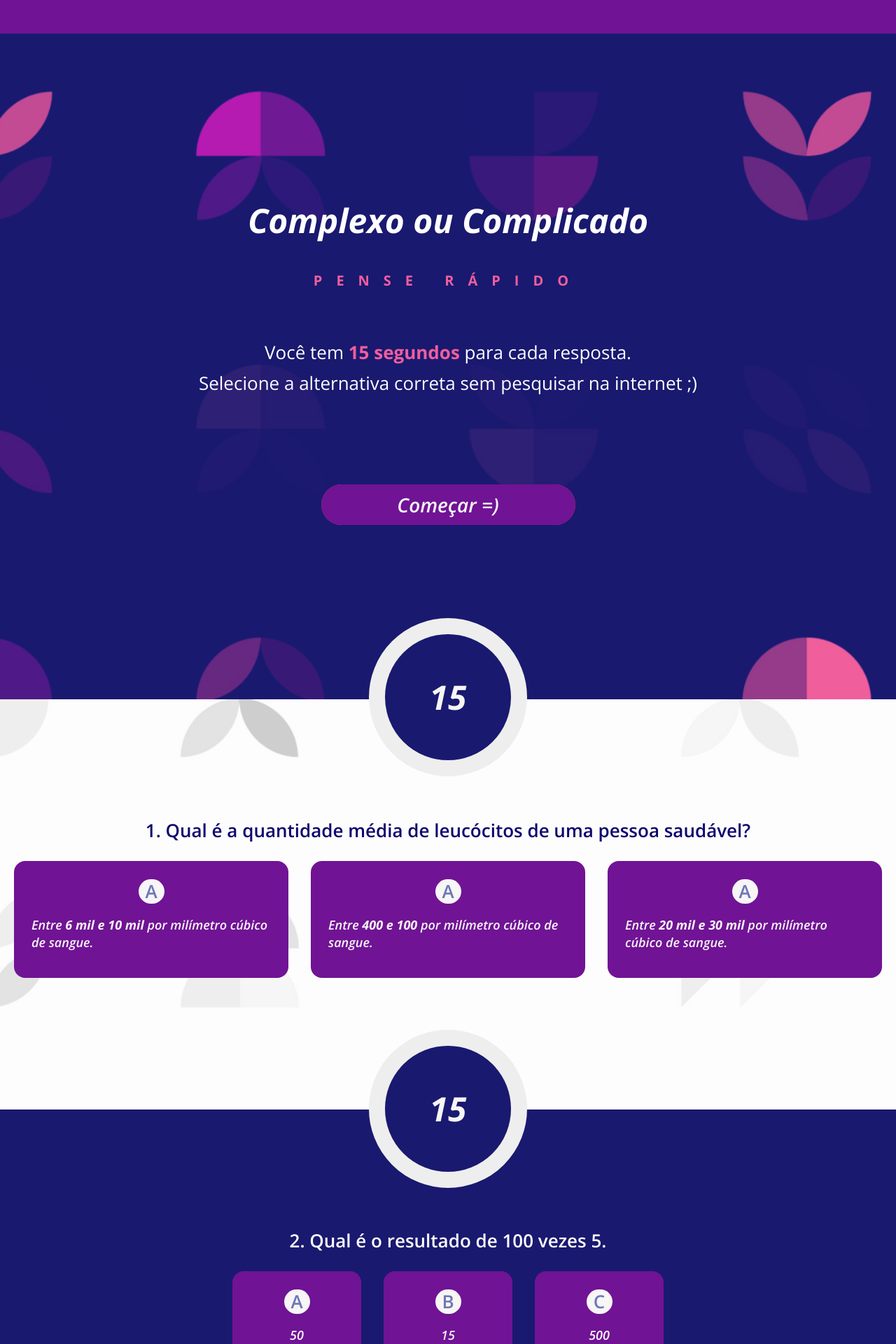
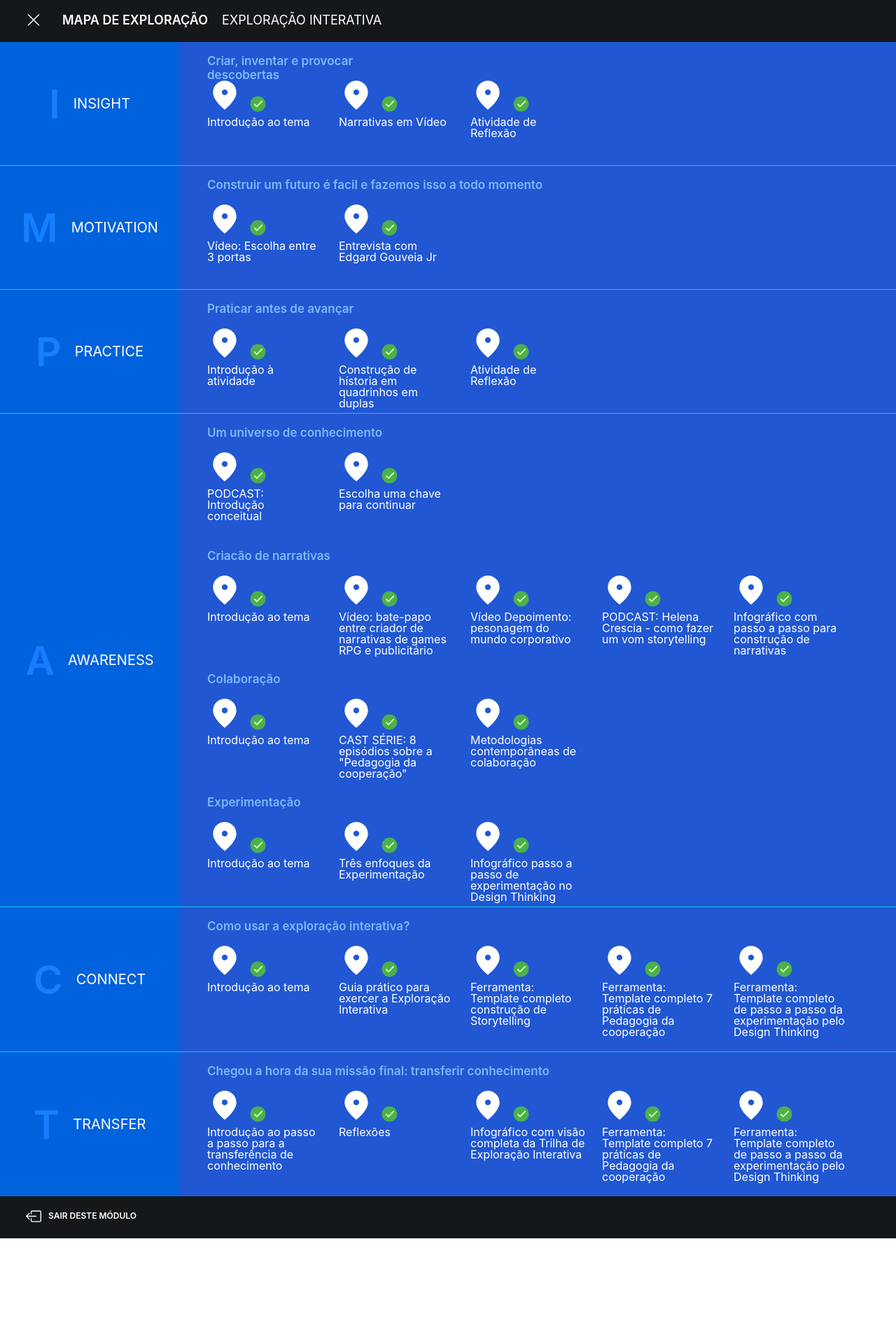
Before and after one commit to HTTyminski/NEW-INSIGHT, a React (Create React App) app: page / in a window 1280 px wide. Shown: the top 1920 px of the page at 70% size. After the commit the page ends 1769 px from the top, so only its background shows below. Built offline with nearby package versions, Linux system fonts and the light colour scheme.

Commit message:
ajuste layout menu

```diff
--- a/package.json
+++ b/package.json
@@ -5,6 +5,7 @@
   "dependencies": {
     "@adobe/react-spectrum": "^3.15.1",
     "@headlessui/react": "^1.4.2",
+    "@lottiefiles/react-lottie-player": "^3.4.1",
     "@testing-library/jest-dom": "^5.16.1",
     "@testing-library/react": "^12.1.2",
     "@testing-library/user-event": "^13.5.0",
--- a/src/App.jsx
+++ b/src/App.jsx
@@ -11,10 +11,10 @@ const App = function () {
   return (
     <Router>
       <Routes>
-        <Route path="/" element={<Insight3 />} />
+        <Route path="/Insight3" element={<Insight3 />} />
         <Route path="/Insight2" element={<Insight2 />} />
         <Route path="/Home" element={<Home />} />
-        <Route path="/menu" element={<Menu />} />
+        <Route path="/" element={<Menu />} />
         <Route path="*" element={<ErrorPage />}/>
       </Routes>
     </Router>
--- a/src/Container/Menu/Menu.jsx
+++ b/src/Container/Menu/Menu.jsx
@@ -3,6 +3,11 @@ import { useNavigate } from 'react-router-dom';
 import './styles.css';
 import { MdFmdGood } from "react-icons/md";
 import { FcOk } from "react-icons/fc";
+import { BsXLg } from "react-icons/bs";
+import { BsBoxArrowLeft } from "react-icons/bs";
+
+
+
 
 
 const Menu = function () {
@@ -54,9 +59,9 @@ const Menu = function () {
 
   return (
     <div className="flex-container">
-        <div className='menuTop'>
-            <div style={{ marginTop:  '20px',display: 'flex' }}>
-                <MdFmdGood style={{ color: '#ffffff',width:'50px',height: '50px',marginLeft: '20px' }}/>
+        <div className='menuInsight'>
+            <div style={{ marginTop:'6px',display:'flex' }}>
+                <BsXLg className='iconTopMenu'/>
                 <p className='mapa'>MAPA DE EXPLORAÇÃO</p>
                 <p className='exp'>EXPLORAÇÃO INTERATIVA</p>
             </div>
@@ -65,13 +70,12 @@ const Menu = function () {
             onMouseEnter={() => setIsHovering1(true)}
             onMouseLeave={() => setIsHovering1(false)}
             style={{
-                height: '15vh',
+                height: '176px',
                 borderBottom: '1px solid #02cbeb',
-                marginTop: '6em'
             }}>
             <div className={back1()}>
                 <div className='leftMenuCenter'>
-                    <div className={crossClass1()} style={{ height: '15vh' }}/>
+                    <div className={crossClass1()} style={{ height: '176px' }}/>
                     <p className='fontLeft'>I</p>
                     <p className='leftMenuTitle'>INSIGHT</p>
                 </div>
@@ -96,7 +100,7 @@ const Menu = function () {
                                 <MdFmdGood className='iconMenu'/>
                                 <FcOk className='iconMenu2'/>
                             </div>
-                            <p className='textMenu'>Narrativas dem Vídeo</p>
+                            <p className='textMenu'>Narrativas em Vídeo</p>
                         </div>
                     </div>
                     <div className='rightBotMenu'>
@@ -116,7 +120,7 @@ const Menu = function () {
             onMouseEnter={() => setIsHovering1(true)}
             onMouseLeave={() => setIsHovering1(false)}
             style={{
-                height: '15vh',
+                height: '60px',
                 borderBottom: '1px solid #02cbeb'
             }}>
             <div className={back1()}>
@@ -166,11 +170,11 @@ const Menu = function () {
         <div className='containerMenu telefone'
                 onMouseEnter={() => setIsHovering2(true)}
                 onMouseLeave={() => setIsHovering2(false)}
-                style={{ height: '17vh',borderBottom: '1px solid #02cbeb'
+                style={{ height: '176px',borderBottom: '1px solid #02cbeb'
             }}>
             <div className={back2()}>
                 <div className='leftMenuCenter'>
-                    <div className={crossClass2()} style={{ height: '17vh' }}/>
+                    <div className={crossClass2()} style={{ height: '176px' }}/>
                     <p className='fontLeft'>M</p>
                     <p className='leftMenuTitle'>MOTIVATION</p>
                 </div>
@@ -204,7 +208,7 @@ const Menu = function () {
         <div className='containerMenu telefone1'
                 onMouseEnter={() => setIsHovering2(true)}
                 onMouseLeave={() => setIsHovering2(false)}
-                style={{ height: '17vh',borderBottom: '1px solid #02cbeb'
+                style={{ height: '60px',borderBottom: '1px solid #02cbeb'
             }}>
             <div className={back2()}>
                 <div className='leftMenuCenter'>
@@ -253,11 +257,11 @@ const Menu = function () {
         <div className='containerMenu telefone'
                 onMouseEnter={() => setIsHovering3(true)}
                 onMouseLeave={() => setIsHovering3(false)}
-                style={{ height: '18vh',borderBottom: '1px solid #02cbeb'
+                style={{ height: '176px',borderBottom: '1px solid #02cbeb'
             }}>
             <div className={back3()}>
                 <div className='leftMenuCenter'>
-                    <div className={crossClass3()} style={{ height: '18vh' }}/>
+                    <div className={crossClass3()} style={{ height: '176px' }}/>
                     <p className='fontLeft'>P</p>
                     <p className='leftMenuTitle'>PRACTICE</p>
                 </div>
@@ -828,11 +832,11 @@ const Menu = function () {
         <div className='containerMenu telefone'
             onMouseEnter={() => setIsHovering5(true)}
             onMouseLeave={() => setIsHovering5(false)}
-            style={{ height: '22vh',borderBottom: '1px solid #02cbeb' }}
+            style={{ height: '206px',borderBottom: '1px solid #02cbeb' }}
         >
             <div className={back5()}>
                 <div className='leftMenuCenter'>
-                    <div className={crossClass5()} style={{ height: '22vh' }}/>
+                    <div className={crossClass5()} style={{ height: '206px' }}/>
                     <p className='fontLeft'>C</p>
                     <p className='leftMenuTitle'>CONNECT</p>
                 </div>
@@ -966,11 +970,11 @@ const Menu = function () {
         <div className='containerMenu telefone'
             onMouseEnter={() => setIsHovering6(true)}
             onMouseLeave={() => setIsHovering6(false)}
-            style={{ height: '22vh',marginBottom: '6em' }}
+            style={{ height: '206px' }}
         >
             <div className={back6()}>
                 <div className='leftMenuCenter'>
-                    <div className={crossClass6()} style={{ height: '22vh' }}/>
+                    <div className={crossClass6()} style={{ height: '206px' }}/>
                     <p className='fontLeft'>T</p>
                     <p className='leftMenuTitle'>TRANSFER</p>
                 </div>
@@ -1032,7 +1036,7 @@ const Menu = function () {
         <div className='containerMenu telefone1'
             onMouseEnter={() => setIsHovering6(true)}
             onMouseLeave={() => setIsHovering6(false)}
-            style={{ height: '22vh',marginBottom:'6em' }}
+            style={{ height: '22vh'}}
         >
             <div className={back6()}>
                 <div className='leftMenuCenter'>
@@ -1099,10 +1103,10 @@ const Menu = function () {
                 </div>
             </div>
         </div>
-        <div className='menuMenu'>
-            <div style={{ marginTop:  '20px',display: 'flex' }}>
-                <MdFmdGood onClick={() => { navigate('/');}} style={{ color: '#ffffff',width:'50px',height: '50px',marginLeft: '20px' }}/>
-                <p style={{ fontWeight: '600', color: '#ffffff',marginLeft: '20px',fontSize:'12px',marginTop: '18px' }}>SAIR DESTE MÓDULO</p>
+        <div className='menuInsight' onClick={() => { navigate('/menu');}}>
+            <div style={{ marginTop:'6px',display:'flex' }}>
+                <BsBoxArrowLeft className='iconTopMenu'/>
+                <p className='fontBotNavigate'>SAIR DESTE MÓDULO</p>
             </div>
         </div>
   </div>
--- a/src/Container/Menu/styles.css
+++ b/src/Container/Menu/styles.css
@@ -1,10 +1,18 @@
 .flex-container {
     display: grid;
 }
+.iconTopMenu {
+    margin-right: 10px;
+    color: rgb(255, 255, 255);
+    margin-top: 8px;
+    width: 22px;
+    height: 29px;
+    margin-left: 37px;
+}
 .topMenu {
     width: 100vw;
-    height: 10vh;
-    background-color: rgb(51, 50, 50);
+    height: 100px;
+    background-color: #323334;
 }
 .containerMenu {
     display: flex;
@@ -14,7 +22,7 @@
 .botMenu {
     width: 100vw;
     height: 10vh;
-    background-color: rgb(51, 50, 50);
+    background-color: #323334;
 }
 .leftMenu {
     display: grid;
@@ -121,18 +129,23 @@
 .menuMenu {
     position: fixed;
     bottom: 0px;
-    height: 6em;
+
     width: 100%;
     background-color: #14181B;
     display: flex;
   }
-  .menuTop {
-    position: fixed;
-    top: 0px;
-    height: 6em;
+  .menuInsight {
+    height: 60px;
     width: 100%;
     background-color: #14181B;
     display: flex;
+  }
+  .fontBotNavigate {
+    font-weight: 600;
+    color: #ffffff;
+    margin-left: '20px';
+    font-size: 12px;
+    margin-top: 14px;
   }
 @media only screen and (min-width: 1251px) and (max-width: 1700px) {
     .mobile {
@@ -168,22 +181,35 @@
     .telefone {
         display: none;
     }
+    .leftMenu {
+        height: 88px;
+        display: flex;
+        width: 100%;
+        background-color: #0062dc;
+        justify-content: center;
+        align-items: center;
+    }
     .rightBotMenu {
         padding-left: 40px;
         width: 148px;
         height: 163px;
     }
+    .menuInsight  {
+        height: 92px;
+    }
     .mapa {
         font-weight: 600;
         color: #ffffff;
         margin-left: 20px;
-        font-size: 10px;
-        line-height: 10px
+        font-size: 19px;
+        line-height: 19px;
+        width: 148px;
     }
     .exp {
         color: #ffffff;
         margin-left: 20px;
-        font-size: 10px;
-        line-height: 10px
+        font-size: 16px;
+        line-height: 22px;
+        width: 100px;
     }
 }
```
Also changed, not shown: 1 other file (tests, documents, lock files or other folders).
